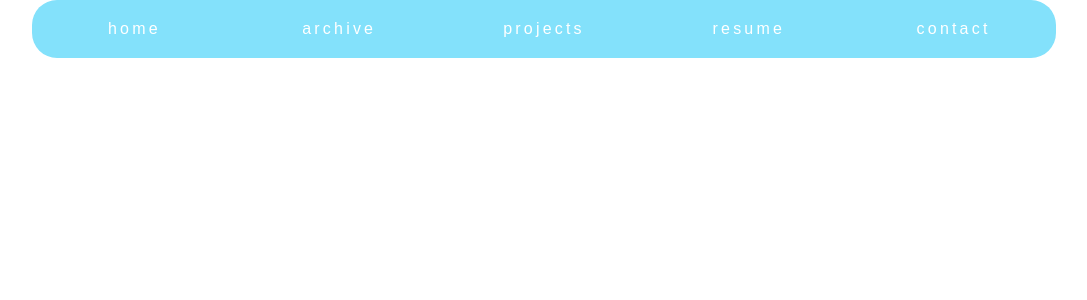
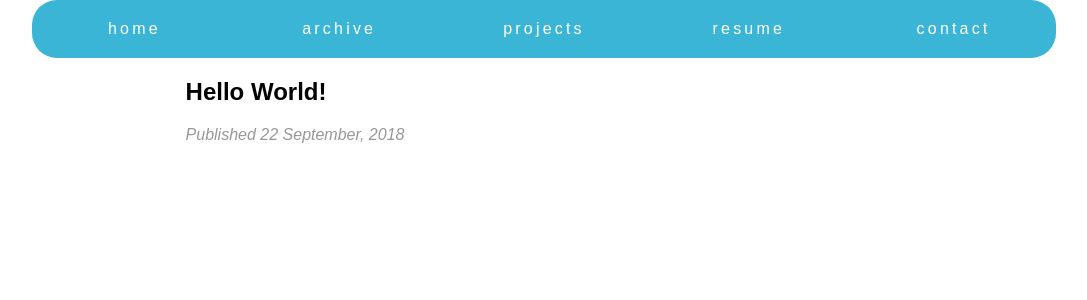
Before and after one commit to marcphilippebeaujean-abertay/ReactProjects, a React (Create React App) app in the folder blog-frontend/: page / in a window 1280 px wide. Shown: the top 300 px of the page, without its empty margins (96-1183 px from the left). Built offline with nearby package versions, Linux system fonts and the light colour scheme.

Commit message:
added basic plog post header layout

```diff
--- a/blog-frontend/src/App.jsx
+++ b/blog-frontend/src/App.jsx
@@ -5,6 +5,7 @@ import "./css/style.css";
 
 import store from "./store";
 import { Provider } from "react-redux";
+import BlogPost from "./components/blogPost";
 
 class App extends Component {
   render() {
@@ -12,6 +13,7 @@ class App extends Component {
       <Provider store={store}>
         <div className="App">
           <NavBar />
+          <BlogPost />
         </div>
       </Provider>
     );
--- /dev/null
+++ b/blog-frontend/src/components/blogPost.jsx
@@ -0,0 +1,16 @@
+import React, { Component } from "react";
+import "../css/style.css";
+export default class BlogPost extends Component {
+  render() {
+    return (
+      <div className="blog-post-div">
+        <div className="blog-post-header-div">
+          <h2 className="blog-post-header">Hello World!</h2>
+          <p className="blog-date">
+            Published <time>22 September, 2018</time>
+          </p>
+        </div>
+      </div>
+    );
+  }
+}
--- a/blog-frontend/src/css/style.css
+++ b/blog-frontend/src/css/style.css
@@ -3,24 +3,32 @@
   flex-direction: row;
   align-content: center;
   justify-content: center;
-  width: 100%;
   overflow: hidden;
-  border-radius: 25px; }
+  border-radius: 25px;
+  width: 100%; }
 
 .nav-element {
   padding: 20px 0;
   width: 20%;
   text-align: center;
   color: white;
-  background-color: #83e1fb;
+  background-color: #3bb5d6;
   letter-spacing: 0.2rem; }
 
 .nav-element:hover {
   background-color: white;
-  color: #83e1fb; }
+  color: #3bb5d6; }
 
 .App {
   width: 80%;
+  margin: 0 auto; }
+
+.blog-date {
+  font-style: italic;
+  color: rgba(105, 105, 105, 0.692); }
+
+.blog-post-div {
+  width: 70%;
   margin: 0 auto; }
 
 body {
--- /dev/null
+++ b/blog-frontend/src/scss/_blogPost.scss
@@ -0,0 +1,15 @@
+.blog-date {
+  font-style: italic;
+  color: rgba(105, 105, 105, 0.692);
+}
+
+.blog-post-header-div {
+}
+
+.blog-post-div {
+  width: 70%;
+  margin: 0 auto;
+}
+
+.blog-post-header {
+}
--- a/blog-frontend/src/scss/_navBar.scss
+++ b/blog-frontend/src/scss/_navBar.scss
@@ -1,4 +1,4 @@
-$nav-bg-colour: #83e1fb;
+$nav-bg-colour: #3bb5d6;
 $nav-text-colour: white;
 $nav-border-radius: 25px;
 
@@ -7,9 +7,9 @@ $nav-border-radius: 25px;
   flex-direction: row;
   align-content: center;
   justify-content: center;
-  width: 100%;
   overflow: hidden;
   border-radius: $nav-border-radius;
+  width: 100%;
 }
 
 .nav-element {
--- a/blog-frontend/src/scss/style.scss
+++ b/blog-frontend/src/scss/style.scss
@@ -1,5 +1,6 @@
 @import "navBar";
 @import "app";
+@import "blogPost";
 body {
   margin: 0;
   padding: 0;
```
